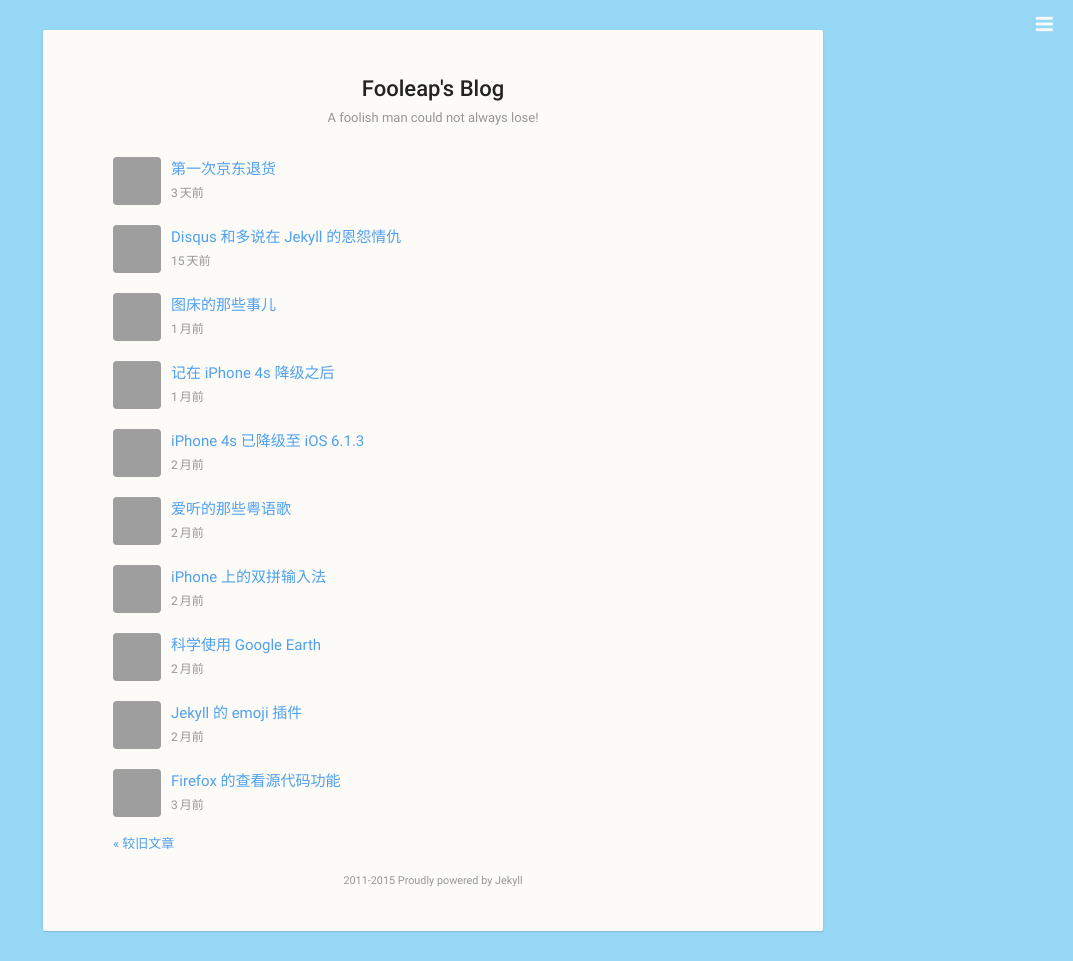
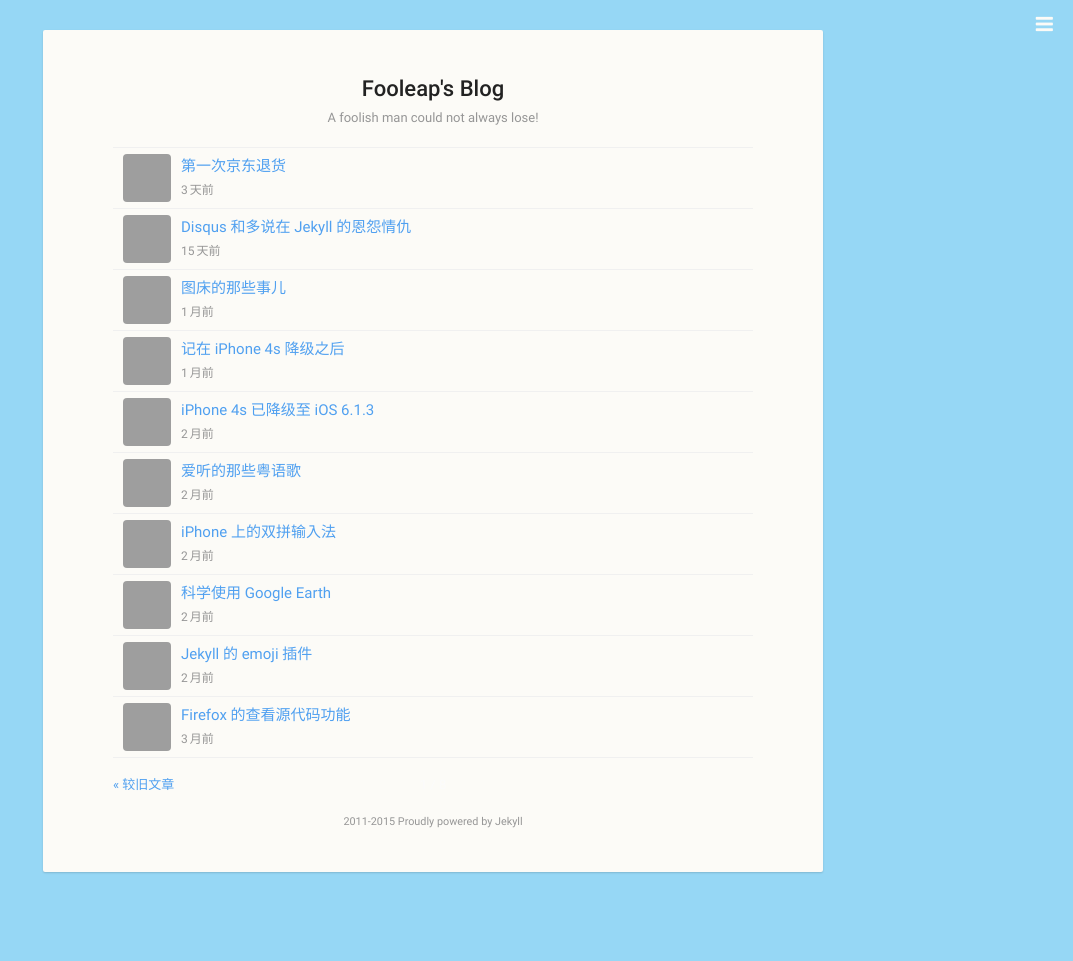
Before and after one commit to fooleap/fooleap.github.io, a Jekyll site: the page built from index.html, in a window 1280 px wide. Shown: the whole page, without its empty margins (207-1280 px from the left). Built offline with Jekyll 4.4.1, drawn with Linux system fonts in a browser that asks for light colours; the list of posts is cut into pages by our own code; comment, search, counter and statistics services are not loaded; after the commit the page ends 902 px from its top, so only the background shows below that; grey boxes are pictures that could not be loaded.

Commit message:
add comment count

```diff
--- a/css/style.css
+++ b/css/style.css
@@ -300,17 +300,24 @@
 /* Home styles */
 
 .articles ul {
-  margin: 20px 0;
+  border-top: 1px solid rgb(240, 240, 240);
+  margin: 10px 0 20px;
+  padding: 0;
   list-style-type: none;
 }
 
 .articles ul li {
-  margin-bottom: 20px;
+  padding: 6px 0;
+  border-bottom: 1px solid rgb(240, 240, 240);
+}
+
+.articles ul li>* {
+    display: inline;
 }
 
 .articles ul .thumbnail {
   float: left;
-  margin-right: 10px;
+  margin: 0 10px;
   width: 48px;
   height: 48px;
   overflow: hidden;
@@ -330,6 +337,32 @@
   font-size: 12px;
   word-spacing: -1px;
   color: rgb(150, 150, 150);
+}
+
+.articles ul .comment-count {
+  float: right;
+  width: 48px;
+  height: 48px;
+}
+
+.articles ul .comment-count .disqus-comment-count {
+  display: inline-block;
+  width: 16px;
+  margin: 15px auto;
+  padding: 0 8px;
+  text-decoration: none;
+  text-align: center;
+  color: rgb(255, 255, 255);
+  font-weight: 600;
+  font-size: 14px;
+  overflow: hidden;
+  line-height: 18px;
+  border-radius: 10px;
+  background: rgb(150, 215, 245);
+}
+
+.articles ul .comment-count .disqus-comment-count:hover {
+  background: rgb(50, 160, 215);
 }
 
 /* Pagination styles */
@@ -423,18 +456,50 @@
 }
 
 .post-content #markdown-toc:before {
+  display: block;
   content: "目录";
-  font-size: 15px;
-  font-weight: 500;
+  width: 100%;
+  font-size: 14px;
+  font-weight: 600;
+  color: rgb(245, 245, 245);
+  line-height: 30px;
+  height: 30px;
+  background: rgb(150, 150, 150);
+  text-align: center;
 }
 
 .post-content #markdown-toc {
   float: right;
-  min-width: 150px;
-  margin: 10px 20px;
-  padding: 20px 30px;
+  min-width: 160px;
+  margin: 10px 20px 0;
   background: rgb(240, 240, 240);
-  border-radius: 5px;
+  list-style: none;
+  padding: 10px 0 0;
+}
+
+.post-content #markdown-toc a{
+  color: rgb(100, 100, 100);
+  font-size: 14px;
+  text-decoration: none;
+}
+
+.post-content #markdown-toc li{
+  padding: 0 10px;
+  line-height: 25px;
+}
+
+.post-content #markdown-toc ul {
+  padding: 0;
+  list-style: none;
+}
+
+.post-content #markdown-toc li ul li{
+  padding: 0;
+  line-height: 20px;
+}
+
+.post-content #markdown-toc li ul li a{
+  font-size: 12px;
 }
 
 .post-content blockquote {
@@ -720,19 +785,14 @@
     color: rgb(100, 100, 100);
   }
   .wrapper {
-    margin: 0;
+    margin: 0 auto;
     border: 0;
-    width: 76%;
-    padding: 0 12%;
     box-shadow: none;
+    padding: 0;
   }
 }
 
 @media screen and (max-width: 700px) {
-  .wrapper {
-    width: 90%;
-    padding: 0 5%;
-  }
   .navigation .menu, .navigation .navigation-list .navigation-item {
     line-height: 40px;
     height: 40px;
@@ -741,21 +801,26 @@
   .navigation .navigation-list {
     width: 160px;
   }
+  .wrapper {
+    max-width: 640px;
+    width: 100%;
+  }
+  .articles ul li {
+    height: 40px;
+  }
   .articles ul .thumbnail {
     float: left;
-    margin-right: 5px;
+    margin: 0 5px;
     width: 40px;
     height: 40px;
     border-radius: 3px;
   }
-
   .articles ul .post-title {
     height: 20px;
     line-height: 20px;
     font-weight: normal;
     font-size: 16px;
   }
-
   .articles ul .post-date {
     height: 20px;
     line-height: 20px;
@@ -787,28 +852,6 @@
     max-width: 100%;
     padding: 0;
   }
-  .articles ul .thumbnail {
-    float: left;
-    margin-right: 5px;
-    width: 40px;
-    height: 40px;
-    border-radius: 3px;
-  }
-
-  .articles ul .post-title {
-    height: 20px;
-    line-height: 20px;
-    font-weight: normal;
-    font-size: 16px;
-  }
-
-  .articles ul .post-date {
-    height: 20px;
-    line-height: 20px;
-    font-size: 12px;
-    word-spacing: -2px;
-    color: rgb(150, 150, 150);
-  }
   ul, .post-content p {
     padding: 0 2%;
   }
--- a/index.html
+++ b/index.html
@@ -6,11 +6,14 @@
   {% for post in paginator.posts %}
     <li>
     {% if post.content contains site.IMG_PATH %}{% assign images = post.content | split:"<img " %}{% for image in images %}{% if image contains site.IMG_PATH %}{% if image contains 'imageView'%}{% assign thumbnail = image | split:"?imageView" | first | replace:'jpg',"jpg?imageView2/1/w/48/h/48/q/90" | replace:'png',"png?imageView2/1/w/48/h/48/q/90" |append:'"' %}{% else %}{% assign thumbnail = image | split:">" | first | remove:'_640' | replace:'jpg',"jpg?imageView2/1/w/48/h/48/q/90" | replace:'png',"png?imageView2/1/w/48/h/48/q/90" %}{% endif %}<img class="thumbnail" {{ thumbnail | split:' alt' | first }} alt="{{ post.title }}" />{% break %}{% endif %}{% endfor %}{% else %}<img class="thumbnail"  src="{{ site.IMG_PATH }}/avatar.jpg" alt="{{ post.title }}" />{% endif %}
-    <h3 class="post-title"><a href="{{ post.url }}" title="{{ post.title }}">{{ post.title }}</a></h3>
-    <abbr class="post-date timeago" title="{{ post.date | date_to_xmlschema }}">{{ post.date | date: "%Y 年 %m 月 %d 日" }}</abbr>
+    <div class="comment-count"><a class="disqus-comment-count" title="查看评论" disqus_identifier="{{ post.id }}" href="{{site.url }}{{ post.url }}#disqus_thread"></a></div>
+    <div class="post-infos">
+      <h3 class="post-title"><a href="{{ post.url }}" title="{{ post.title }}">{{ post.title }}</a></h3>
+      <abbr class="post-date timeago" title="{{ post.date | date_to_xmlschema }}">{{ post.date | date: "%Y 年 %m 月 %d 日" }}</abbr>
+    </div>
     </li>
   {% endfor %}
-</ul>
+  </ul>
 </section>
 
 <nav class="pagination">
```
Also changed, not shown: _layouts/default.html (+17 -3 lines), _posts/2015-08-01-talk-about-duoshuo.md (+1 -1 lines), js/all.js.
